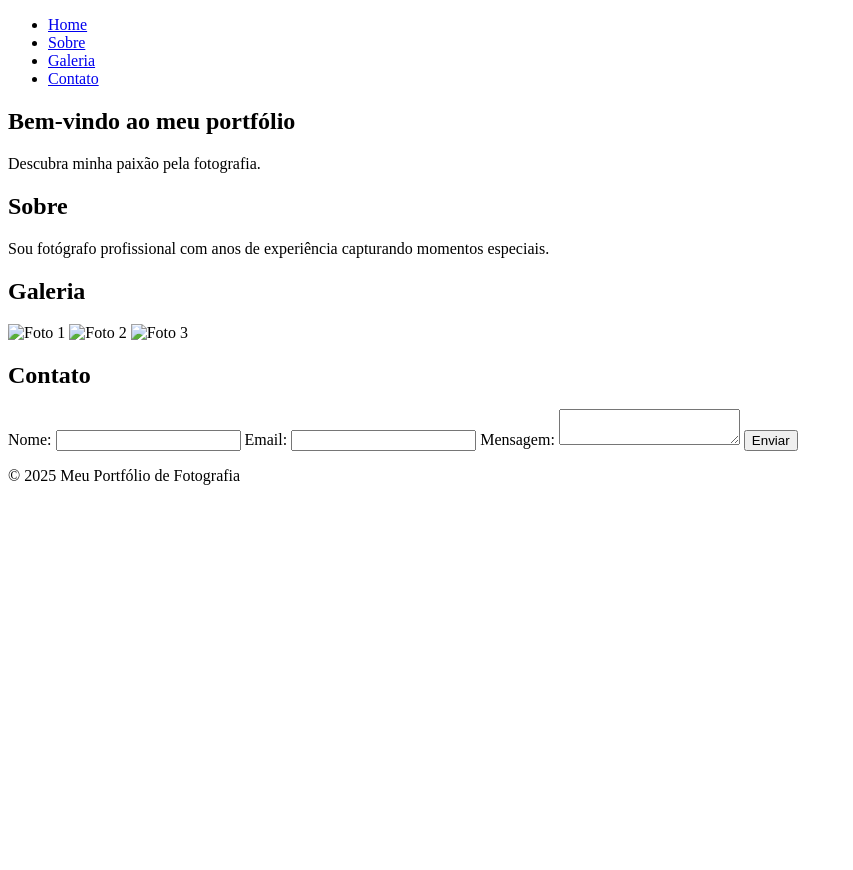
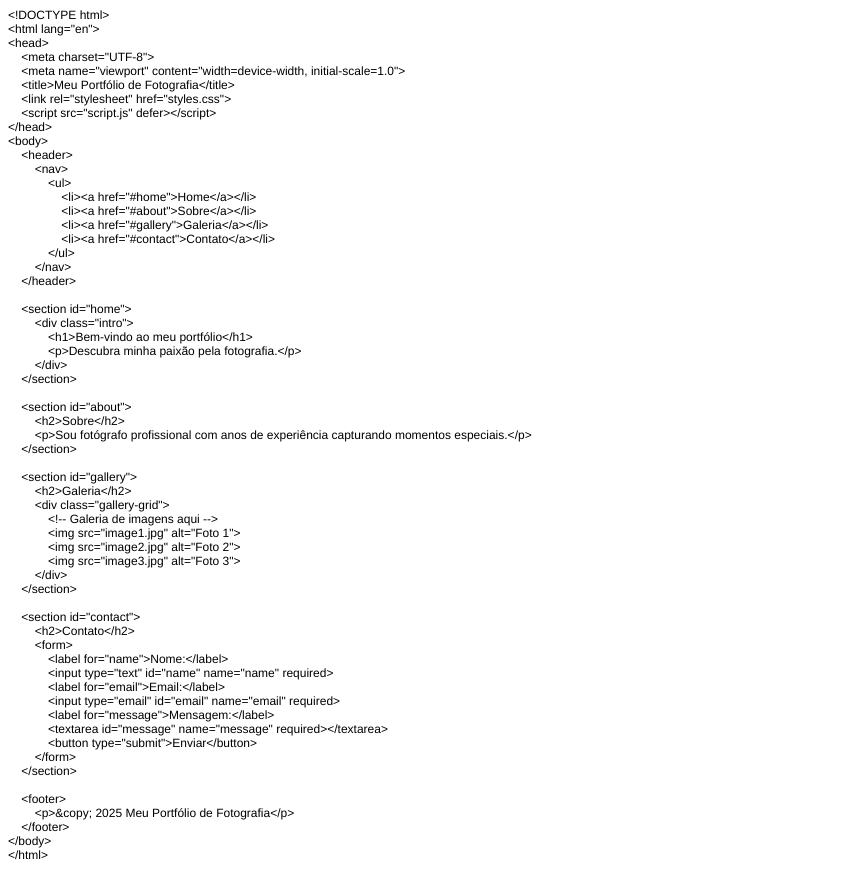
Before and after one commit to slimzord/portfolio, a plain HTML site: page index.html in a window 1280 px wide. Shown: the whole page, without its empty margins (0-853 px from the left). Before the commit the page ends 800 px from the top, so only its background shows below. Drawn offline with Linux system fonts and the light colour scheme.

Commit message:
Add files via upload

```diff
--- a/index.html
+++ b/index.html
@@ -1,61 +1,77 @@
-<!DOCTYPE html>
-<html lang="en">
+<!DOCTYPE html PUBLIC "-//W3C//DTD HTML 4.01//EN" "http://www.w3.org/TR/html4/strict.dtd">
+<html>
 <head>
-<meta charset="UTF-8">
-<meta name="viewport" content="width=device-width, initial-scale=1.0">
-<title>Meu Portfólio de Fotografia</title>
-<link rel="stylesheet" href="styles.css">
-<script src="script.js" defer></script>
+  <meta http-equiv="Content-Type" content="text/html; charset=utf-8">
+  <meta http-equiv="Content-Style-Type" content="text/css">
+  <title></title>
+  <meta name="Generator" content="Cocoa HTML Writer">
+  <meta name="CocoaVersion" content="2575.4">
+  <style type="text/css">
+    p.p1 {margin: 0.0px 0.0px 0.0px 0.0px; font: 12.0px Helvetica}
+    p.p2 {margin: 0.0px 0.0px 0.0px 0.0px; font: 12.0px Helvetica; min-height: 14.0px}
+  </style>
 </head>
 <body>
-<header>
-<nav>
-<ul>
-<li><a href="#home">Home</a></li>
-<li><a href="#about">Sobre</a></li>
-<li><a href="#gallery">Galeria</a></li>
-<li><a href="#contact">Contato</a></li>
-</ul>
-</nav>
-</header>
-
-<section id="home">
-<div class="intro">
-<h1>Bem-vindo ao meu portfólio</h1>
-<p>Descubra minha paixão pela fotografia.</p>
-</div>
-</section>
-
-<section id="about">
-<h2>Sobre</h2>
-<p>Sou fotógrafo profissional com anos de experiência capturando momentos especiais.</p>
-</section>
-
-<section id="gallery">
-<h2>Galeria</h2>
-<div class="gallery-grid">
-<!-- Galeria de imagens aqui -->
-<img src="image1.jpg" alt="Foto 1">
-<img src="image2.jpg" alt="Foto 2">
-<img src="image3.jpg" alt="Foto 3">
-</div>
-</section>
-
-<section id="contact">
-<h2>Contato</h2>
-<form>
-<label for="name">Nome:</label>
-<input type="text" id="name" name="name" required>
-<label for="email">Email:</label>
-<input type="email" id="email" name="email" required>
-<label for="message">Mensagem:</label>
-<textarea id="message" name="message" required></textarea>
-<button type="submit">Enviar</button>
-</form>
-</section>
-
-<footer>
-<p>&copy; 2025 Meu Portfólio de Fotografia</p>
-</footer>
+<p class="p1">&lt;!DOCTYPE html&gt;</p>
+<p class="p1">&lt;html lang="en"&gt;</p>
+<p class="p1">&lt;head&gt;</p>
+<p class="p1"><span class="Apple-converted-space">    </span>&lt;meta charset="UTF-8"&gt;</p>
+<p class="p1"><span class="Apple-converted-space">    </span>&lt;meta name="viewport" content="width=device-width, initial-scale=1.0"&gt;</p>
+<p class="p1"><span class="Apple-converted-space">    </span>&lt;title&gt;Meu Portfólio de Fotografia&lt;/title&gt;</p>
+<p class="p1"><span class="Apple-converted-space">    </span>&lt;link rel="stylesheet" href="styles.css"&gt;</p>
+<p class="p1"><span class="Apple-converted-space">    </span>&lt;script src="script.js" defer&gt;&lt;/script&gt;</p>
+<p class="p1">&lt;/head&gt;</p>
+<p class="p1">&lt;body&gt;</p>
+<p class="p1"><span class="Apple-converted-space">    </span>&lt;header&gt;</p>
+<p class="p1"><span class="Apple-converted-space">        </span>&lt;nav&gt;</p>
+<p class="p1"><span class="Apple-converted-space">            </span>&lt;ul&gt;</p>
+<p class="p1"><span class="Apple-converted-space">                </span>&lt;li&gt;&lt;a href="#home"&gt;Home&lt;/a&gt;&lt;/li&gt;</p>
+<p class="p1"><span class="Apple-converted-space">                </span>&lt;li&gt;&lt;a href="#about"&gt;Sobre&lt;/a&gt;&lt;/li&gt;</p>
+<p class="p1"><span class="Apple-converted-space">                </span>&lt;li&gt;&lt;a href="#gallery"&gt;Galeria&lt;/a&gt;&lt;/li&gt;</p>
+<p class="p1"><span class="Apple-converted-space">                </span>&lt;li&gt;&lt;a href="#contact"&gt;Contato&lt;/a&gt;&lt;/li&gt;</p>
+<p class="p1"><span class="Apple-converted-space">            </span>&lt;/ul&gt;</p>
+<p class="p1"><span class="Apple-converted-space">        </span>&lt;/nav&gt;</p>
+<p class="p1"><span class="Apple-converted-space">    </span>&lt;/header&gt;</p>
+<p class="p2"><br></p>
+<p class="p1"><span class="Apple-converted-space">    </span>&lt;section id="home"&gt;</p>
+<p class="p1"><span class="Apple-converted-space">        </span>&lt;div class="intro"&gt;</p>
+<p class="p1"><span class="Apple-converted-space">            </span>&lt;h1&gt;Bem-vindo ao meu portfólio&lt;/h1&gt;</p>
+<p class="p1"><span class="Apple-converted-space">            </span>&lt;p&gt;Descubra minha paixão pela fotografia.&lt;/p&gt;</p>
+<p class="p1"><span class="Apple-converted-space">        </span>&lt;/div&gt;</p>
+<p class="p1"><span class="Apple-converted-space">    </span>&lt;/section&gt;</p>
+<p class="p2"><br></p>
+<p class="p1"><span class="Apple-converted-space">    </span>&lt;section id="about"&gt;</p>
+<p class="p1"><span class="Apple-converted-space">        </span>&lt;h2&gt;Sobre&lt;/h2&gt;</p>
+<p class="p1"><span class="Apple-converted-space">        </span>&lt;p&gt;Sou fotógrafo profissional com anos de experiência capturando momentos especiais.&lt;/p&gt;</p>
+<p class="p1"><span class="Apple-converted-space">    </span>&lt;/section&gt;</p>
+<p class="p2"><br></p>
+<p class="p1"><span class="Apple-converted-space">    </span>&lt;section id="gallery"&gt;</p>
+<p class="p1"><span class="Apple-converted-space">        </span>&lt;h2&gt;Galeria&lt;/h2&gt;</p>
+<p class="p1"><span class="Apple-converted-space">        </span>&lt;div class="gallery-grid"&gt;</p>
+<p class="p1"><span class="Apple-converted-space">            </span>&lt;!-- Galeria de imagens aqui --&gt;</p>
+<p class="p1"><span class="Apple-converted-space">            </span>&lt;img src="image1.jpg" alt="Foto 1"&gt;</p>
+<p class="p1"><span class="Apple-converted-space">            </span>&lt;img src="image2.jpg" alt="Foto 2"&gt;</p>
+<p class="p1"><span class="Apple-converted-space">            </span>&lt;img src="image3.jpg" alt="Foto 3"&gt;</p>
+<p class="p1"><span class="Apple-converted-space">        </span>&lt;/div&gt;</p>
+<p class="p1"><span class="Apple-converted-space">    </span>&lt;/section&gt;</p>
+<p class="p2"><br></p>
+<p class="p1"><span class="Apple-converted-space">    </span>&lt;section id="contact"&gt;</p>
+<p class="p1"><span class="Apple-converted-space">        </span>&lt;h2&gt;Contato&lt;/h2&gt;</p>
+<p class="p1"><span class="Apple-converted-space">        </span>&lt;form&gt;</p>
+<p class="p1"><span class="Apple-converted-space">            </span>&lt;label for="name"&gt;Nome:&lt;/label&gt;</p>
+<p class="p1"><span class="Apple-converted-space">            </span>&lt;input type="text" id="name" name="name" required&gt;</p>
+<p class="p1"><span class="Apple-converted-space">            </span>&lt;label for="email"&gt;Email:&lt;/label&gt;</p>
+<p class="p1"><span class="Apple-converted-space">            </span>&lt;input type="email" id="email" name="email" required&gt;</p>
+<p class="p1"><span class="Apple-converted-space">            </span>&lt;label for="message"&gt;Mensagem:&lt;/label&gt;</p>
+<p class="p1"><span class="Apple-converted-space">            </span>&lt;textarea id="message" name="message" required&gt;&lt;/textarea&gt;</p>
+<p class="p1"><span class="Apple-converted-space">            </span>&lt;button type="submit"&gt;Enviar&lt;/button&gt;</p>
+<p class="p1"><span class="Apple-converted-space">        </span>&lt;/form&gt;</p>
+<p class="p1"><span class="Apple-converted-space">    </span>&lt;/section&gt;</p>
+<p class="p2"><br></p>
+<p class="p1"><span class="Apple-converted-space">    </span>&lt;footer&gt;</p>
+<p class="p1"><span class="Apple-converted-space">        </span>&lt;p&gt;&amp;copy; 2025 Meu Portfólio de Fotografia&lt;/p&gt;</p>
+<p class="p1"><span class="Apple-converted-space">    </span>&lt;/footer&gt;</p>
+<p class="p1">&lt;/body&gt;</p>
+<p class="p1">&lt;/html&gt;</p>
 </body>
 </html>
```
Also changed, not shown: script.js (indentation only), style.css (indentation only).
